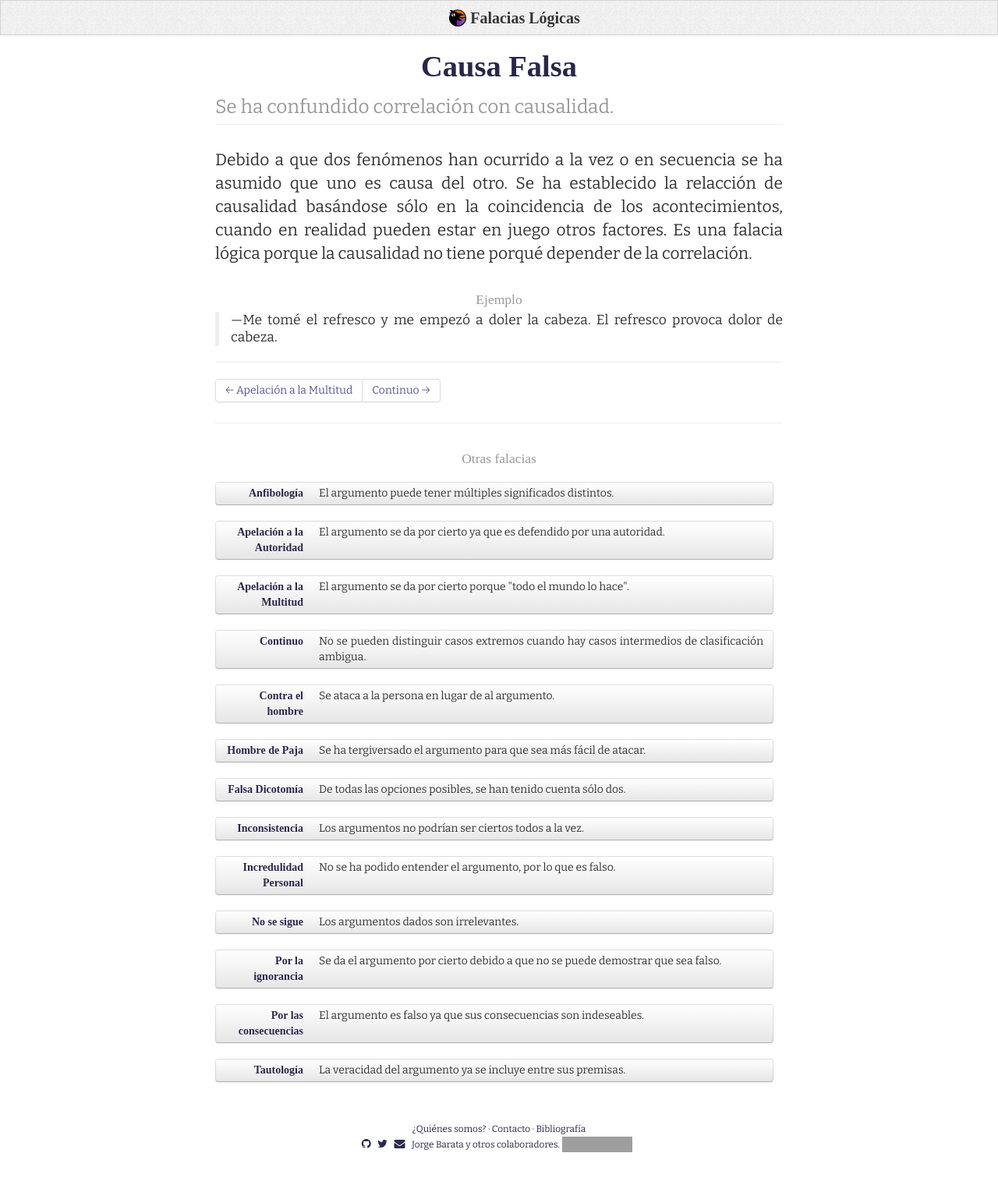
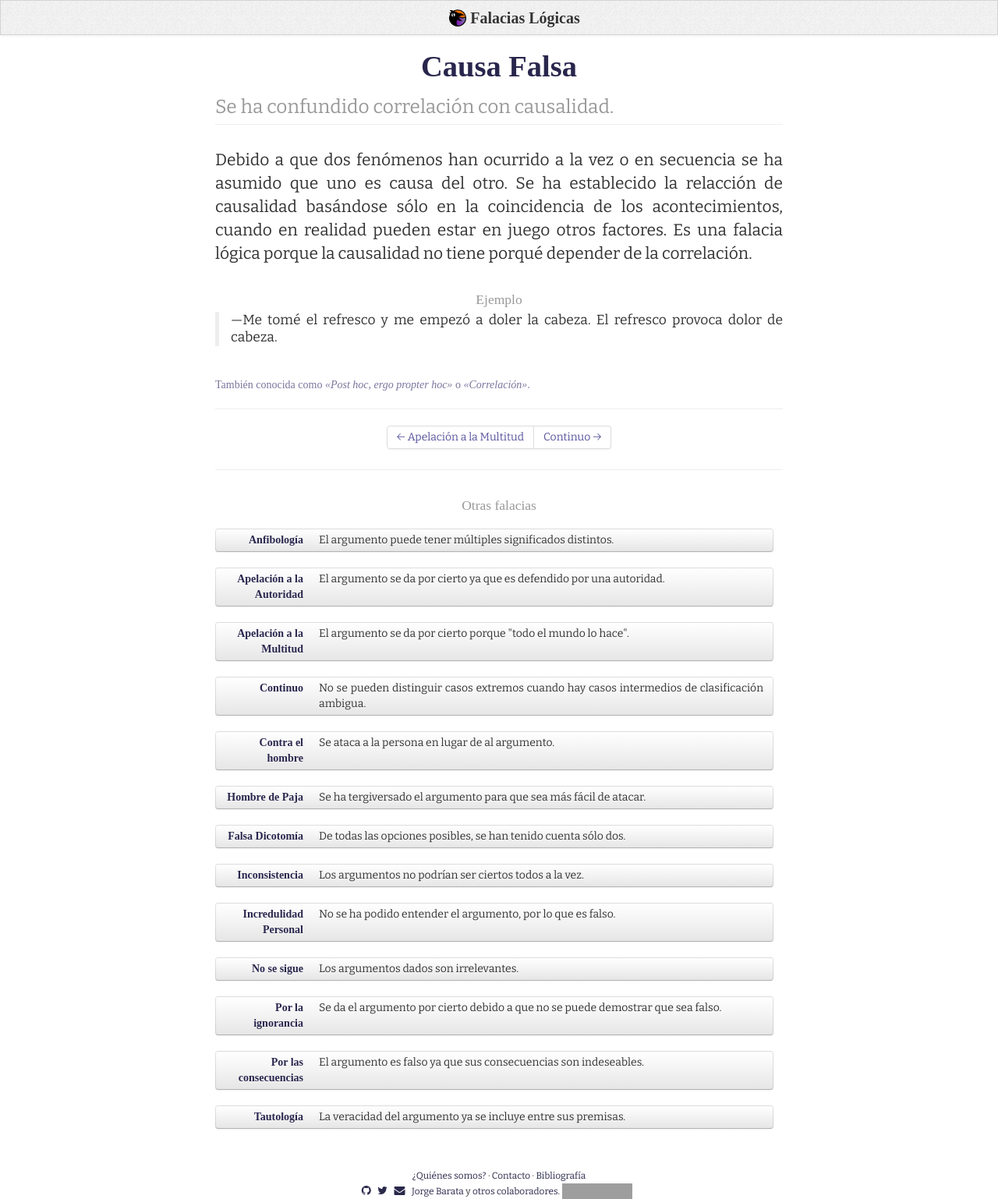
Before and after one commit to jorgebg/falaciaslogicas.com, a Jekyll site: the page built from _fallacies/causa-falsa.md, in a window 1280 px wide. Shown: the whole page at 78% size. Built offline with Jekyll 4.4.1, drawn with Linux system fonts in a browser that asks for light colours; nearby versions of some CDN libraries; some web fonts are replaced; before the commit the page ends 1478 px from its top, so only the background shows below that; grey boxes are pictures that could not be loaded.

Commit message:
keywords fix

```diff
--- a/_includes/head.html
+++ b/_includes/head.html
@@ -7,7 +7,7 @@
 
     <title>{{site.title}}{% if page.title %} | {{ page.title }}{% endif %}</title>
     <meta name="description" content="{{ page.description | escape }}">
-    <meta name="keywords" content="{% if page.keywords %}{{page.keywords | join:', '}}{% endif %}{{page.title|downcase}}, {{site.title|downcase}}, argumentum">
+    <meta name="keywords" content="{% if page.keywords %}{{page.keywords | join:', ' | downcase}}{% endif %}, {% if page.title %}{{page.title|downcase}}, {% endif %}{{site.title|downcase}}, argumentum">
 
     <link rel="canonical" href="{{ page.url | replace:'index.html','' | prepend: site.url }}">
 
--- a/_layouts/fallacy.html
+++ b/_layouts/fallacy.html
@@ -22,9 +22,19 @@
       </blockquote>
     </div>
 
+    <br/>
+
+    <div class="keywords">
+      <p>También conocida como
+        {% for keyword in page.keywords %}
+        {% if forloop.last %} o {% endif %}<em>«{{ keyword }}»</em>{% if forloop.last %}.{% elsif forloop.rindex > 2 %}, {% endif %}
+        {% endfor %}
+      </p>
+    </div>
+
     <hr/>
 
-    <div class="pagination">
+    <div class="pagination text-center">
       <ul>
         {% for fallacy in site.fallacies %}
           {% if fallacy.url == page.url %}
--- a/css/style.scss
+++ b/css/style.scss
@@ -5,6 +5,7 @@
 /* Variables */
 $example-color: #59565D;
 $default-color: #59569D;
+$muted-color: #79769D;
 
 /* Mixins */
 // Border Radius
@@ -208,6 +209,11 @@
   font-family: Gabriela;
 }
 
+.keywords {
+  color: $muted-color;
+  font-family: Gabriela;
+}
+
 footer a {
   color: darken($default-color, 25%);
   margin-bottom: 5px;
--- a/index.json
+++ b/index.json
@@ -8,6 +8,6 @@
     "url"     : {{ fallacy.url | prepend:site.url | jsonify }},
     "keywords"     : {{ fallacy.keywords | jsonify }},
     "description"  : {{ fallacy.description | jsonify }}
-    } {% if forloop.last %}{% else %},{% endif %}
-    {% endfor %}
-  ]
+  }{% unless forloop.last %},{% endunless %}
+  {% endfor %}
+]
```
